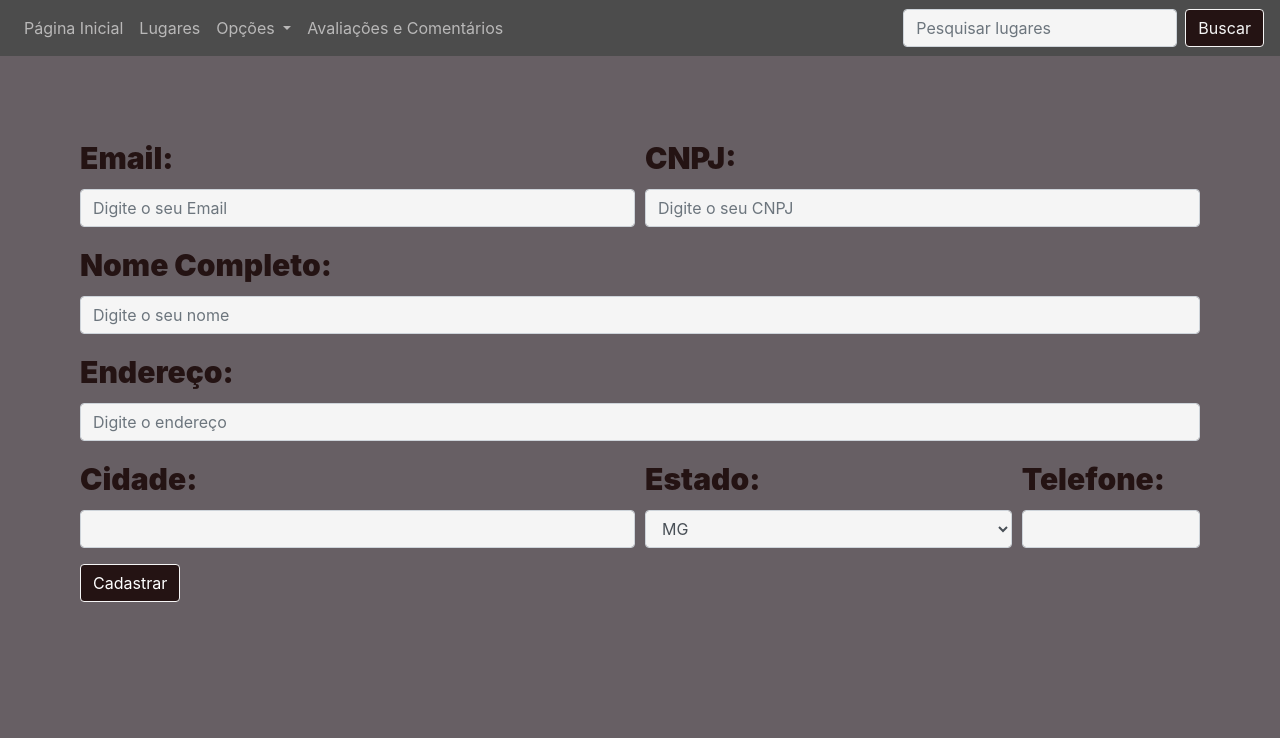
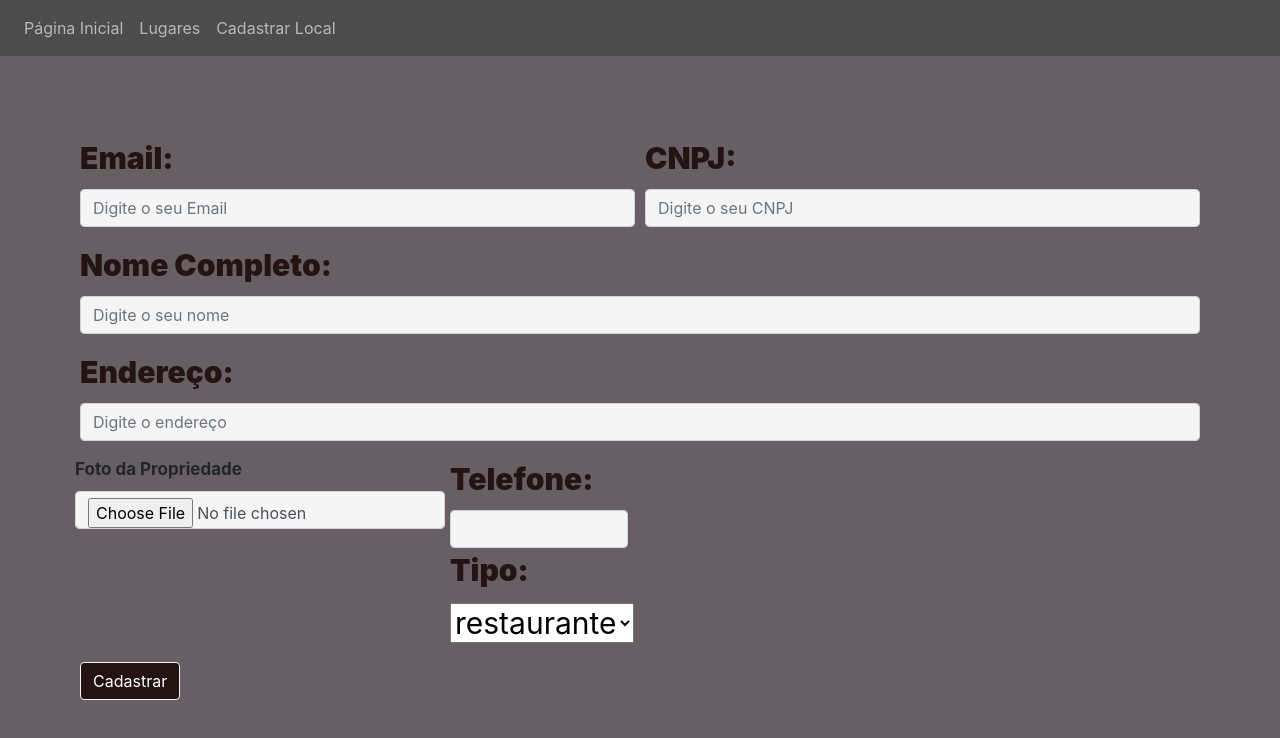
Before and after one commit to TIAW2022/tiaw2022-manha-buscando-role, a plain HTML site: page codigo/Cadastro-Lugares/cadastro.html in a window 1280 px wide. Drawn offline with nearby package versions, Linux system fonts and the light colour scheme.

Commit message:
Update cadastro.html

```diff
--- a/codigo/Cadastro-Lugares/cadastro.html
+++ b/codigo/Cadastro-Lugares/cadastro.html
@@ -24,23 +24,25 @@
           <li class="nav-item">
             <a class="nav-link" href="../index.html">Lugares</a>
           </li>
-            <li class="nav-item dropdown">
+          <li>
+            <a class="nav-link" onclick="validacao()" href="cadastro.html">Cadastrar Local</a>
+          </li>
+          <!--<li class="nav-item dropdown">
             <a class="nav-link dropdown-toggle" href="#" id="navbarDropdown" role="button" data-toggle="dropdown" aria-haspopup="true" aria-expanded="false">
               Opções
             </a>
+
             <div class="dropdown-menu" aria-labelledby="navbarDropdown">
               <a class="dropdown-item" href="#">Filtrar</a>
-                <a class="dropdown-item" href="cadastro.html">Cadastrar Local</a>
+              <a class="dropdown-item" onclick="validacao()" href="Cadastro-Lugares/cadastro.html">Cadastrar Local</a>
             </div>
-            </li>
+          </li>-->
+          <!--
           <li class="nav-item">
             <a class="nav-link disabled" href="#">Avaliações e Comentários</a>
           </li>
+          -->
         </ul>
-          <form class="form-inline my-2 my-lg-0">
-            <input class="form-control mr-sm-2" type="search" placeholder="Pesquisar lugares" aria-label="Search">
-            <button class="btn btn-outline-success my-2 my-sm-0" type="submit">Buscar</button>
-          </form>
       </div>
     </nav>
       <!--Formulário-->
@@ -65,22 +67,23 @@
               <input type="text" class="form-control" id="inputEndereco" placeholder="Digite o endereço">
             </div>
             <div class="form-row">
-              <div class="form-group col-md-6">
-                <label for="inputCidade">Cidade:</label>
-                <input type="text" class="form-control" id="inputCidade">
-              </div>
-              <div class="form-group col-md-4">
-                <label for="inputEstado">Estado:</label>
-                <select id="inputEstado" class="form-control">
-                  <option selected>MG</option>
-                </select>
+              <div class="mb-3">
+                <label for="formFile" class="form-label" style="font-weight: bold; font-size: 17px;">Foto da Propriedade</label>
+                <input class="form-control" type="file" id="formFile">
               </div>
               <div class="form-group col-md-2">
                 <label for="inputTel">Telefone:</label>
                 <input type="tel" class="form-control" id="inputTelefone">
+
+                <label class="options" for="inputTipo">Tipo: </label>
+                <select id="inputTipo">
+                  <option value="bar">bar</option>
+                  <option value="restaurante" selected="selected">restaurante</option>
+                  <option value="pub">pub</option>
+                </select>
               </div>
             </div>
-            <button type="submit" onclick="cadastroFeito()" class="btn btn-primary Cadastro">Cadastrar</button>
+            <button id="buttonCadastro" type="button" onclick="cadastroFeito()" class="btn btn-primary Cadastro">Cadastrar</button>
           </form>
     </main>
 
```
Lines whose indentation alone changed are shown as unchanged.
